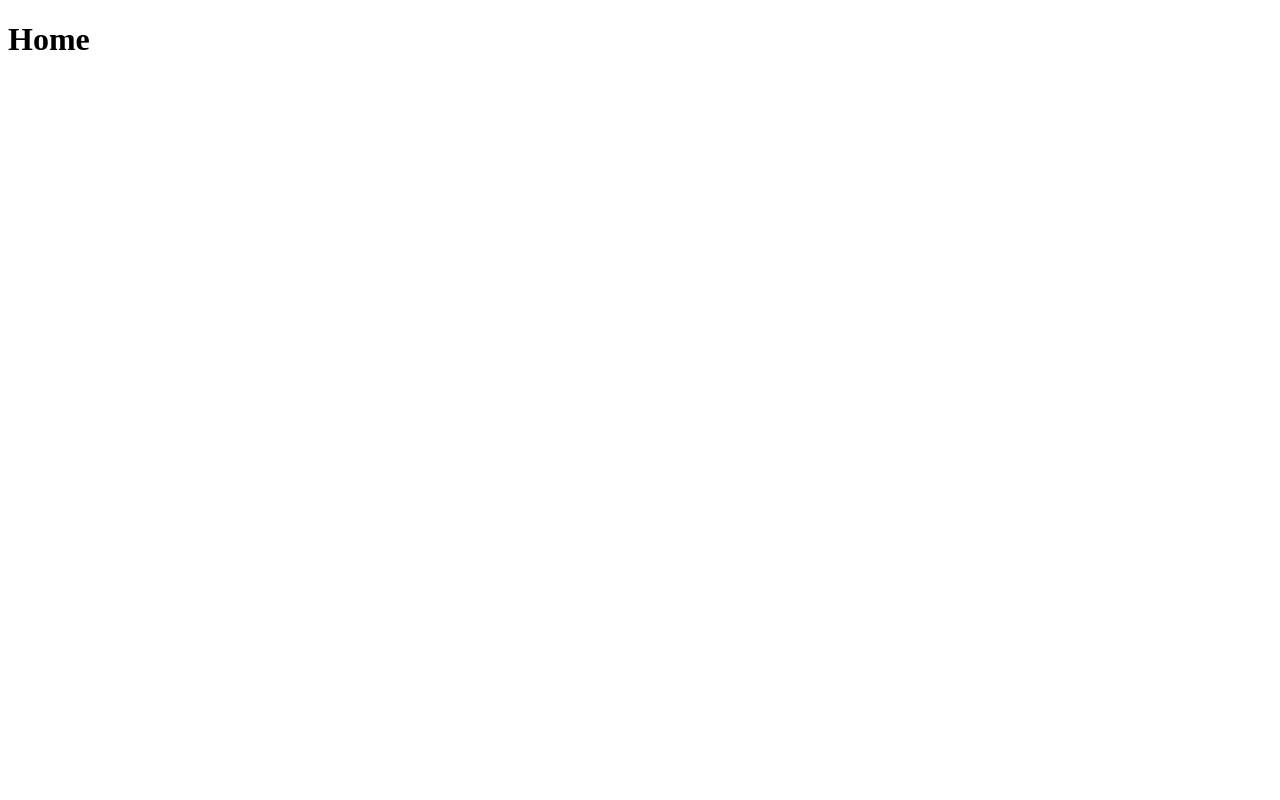
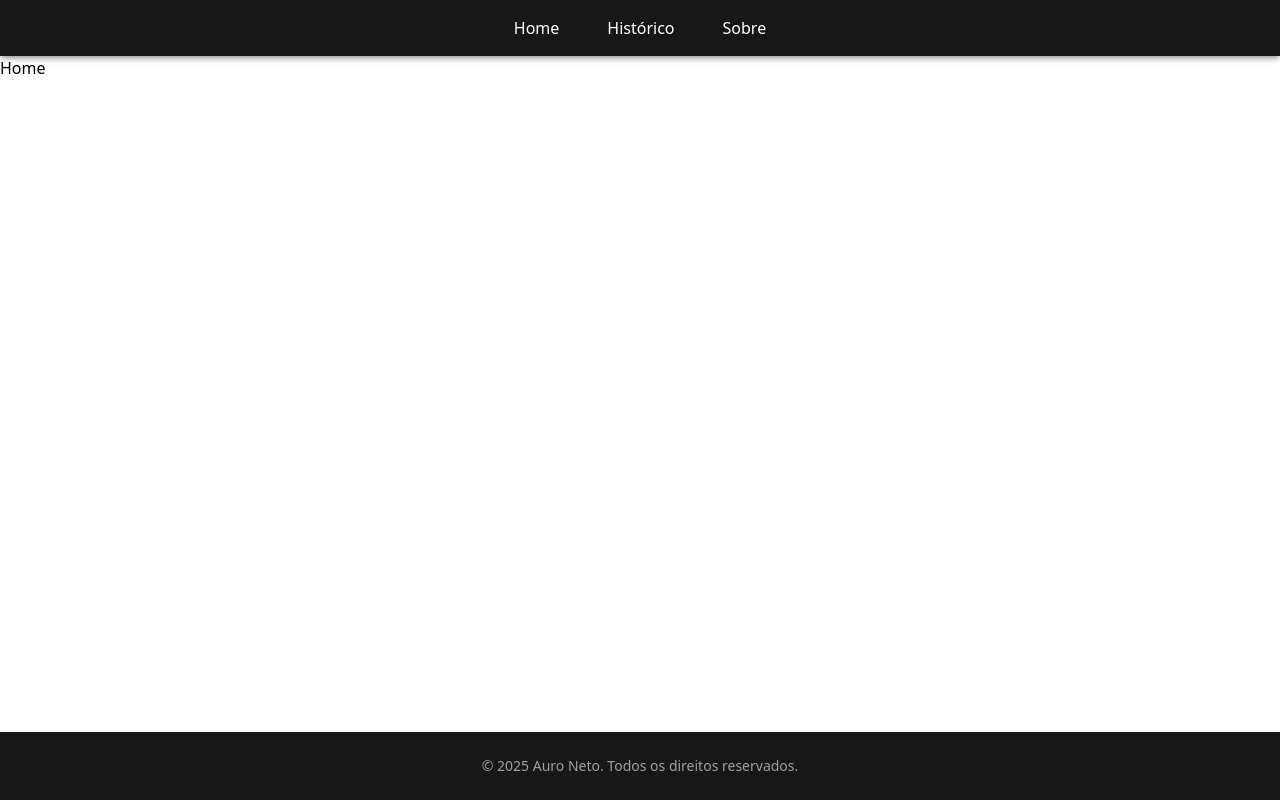
Before and after one commit to AuroNet0/speak-tip, a Next.js app: page / in a window 1280 px wide. Built offline with nearby package versions, Linux system fonts and the light colour scheme.

Commit message:
Definido o padrão de projeto utilizando o App Router do next e adicionando header e footer.

```diff
--- /dev/null
+++ b/app/globals.css
@@ -0,0 +1 @@
+@import "tailwindcss";
--- /dev/null
+++ b/app/historico/page.tsx
@@ -0,0 +1,7 @@
+export default function Contato () {
+    return (
+        <div>
+            <h1>Pagina de histórico</h1>
+        </div>
+    )
+}
--- /dev/null
+++ b/app/layout.tsx
@@ -0,0 +1,21 @@
+import Footer from '../components/footer/footer';
+import Header from '../components/header/header';
+import "./globals.css";
+
+export default function RootLayout({
+  children,
+}: Readonly<{
+  children: React.ReactNode;
+}>) {
+  return (
+    <html lang="pt-br">
+      <body className="flex min-h-screen flex-col">
+        <Header />
+        <main className="flex-grow">
+          {children}
+        </main>
+        <Footer />
+      </body>
+    </html>
+  );
+}
--- /dev/null
+++ b/app/page.tsx
@@ -0,0 +1,9 @@
+export default function Home() {
+  return (
+   <div>
+    <h1>
+      Home
+    </h1>
+   </div>
+  )
+}
--- /dev/null
+++ b/components/footer/footer.tsx
@@ -0,0 +1,13 @@
+export default function Footer() {
+  const currentYear = new Date().getFullYear();
+
+  return (
+    <footer className="bg-neutral-900 text-white py-6 mt-12 shadow-md shadow-neutral-900/30">
+      <div className="container mx-auto px-4 text-center text-neutral-400">
+        <p className="text-sm">
+          © {currentYear} Auro Neto. Todos os direitos reservados.
+        </p>
+      </div>
+    </footer>
+  );
+}
--- /dev/null
+++ b/components/header/header.tsx
@@ -0,0 +1,36 @@
+import Link from "next/link";
+
+export default function Header() {
+  return (
+    <header className="bg-neutral-900 text-white py-4 shadow-md shadow-neutral-900/30">
+      <nav className="container mx-auto px-4">
+        <ul className="flex justify-center space-x-6">
+          <li>
+            <Link
+              href="/"
+              className="rounded-md px-3 py-2 font-medium hover:bg-neutral-800 transition-colors duration-300"
+            >
+              Home
+            </Link>
+          </li>
+          <li>
+            <Link
+              href="/historico"
+              className="rounded-md px-3 py-2 font-medium hover:bg-neutral-800 transition-colors duration-300"
+            >
+              Histórico
+            </Link>
+          </li>
+          <li>
+            <Link
+              href="/sobre"
+              className="rounded-md px-3 py-2 font-medium hover:bg-neutral-800 transition-colors duration-300"
+            >
+              Sobre
+            </Link>
+          </li>
+        </ul>
+      </nav>
+    </header>
+  );
+}
--- a/pages/index.tsx
+++ /dev/null
@@ -1,7 +0,0 @@
-export default function Home () {
-    return (
-        <div>
-            <h1>Home</h1>
-        </div>
-    )
-}
```
